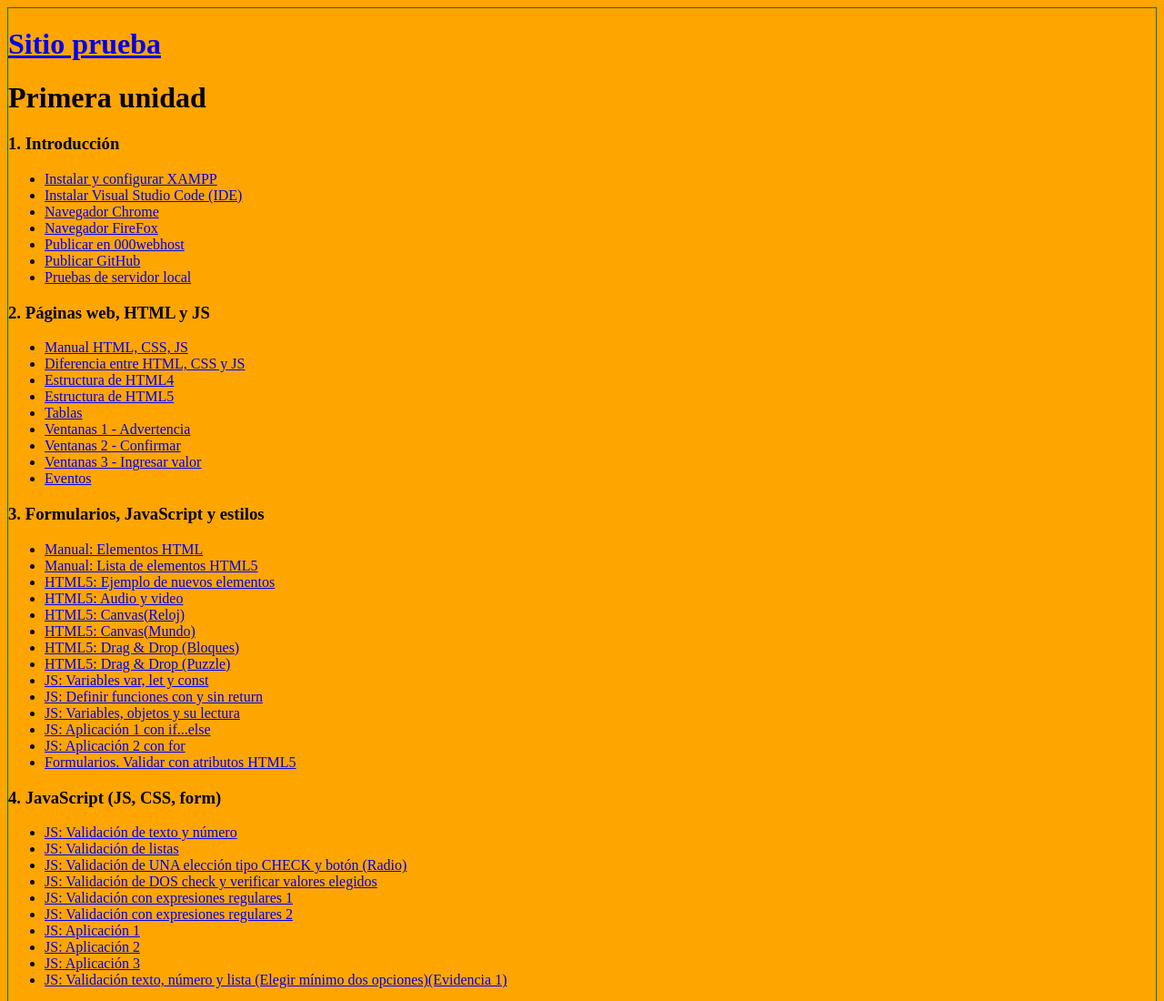
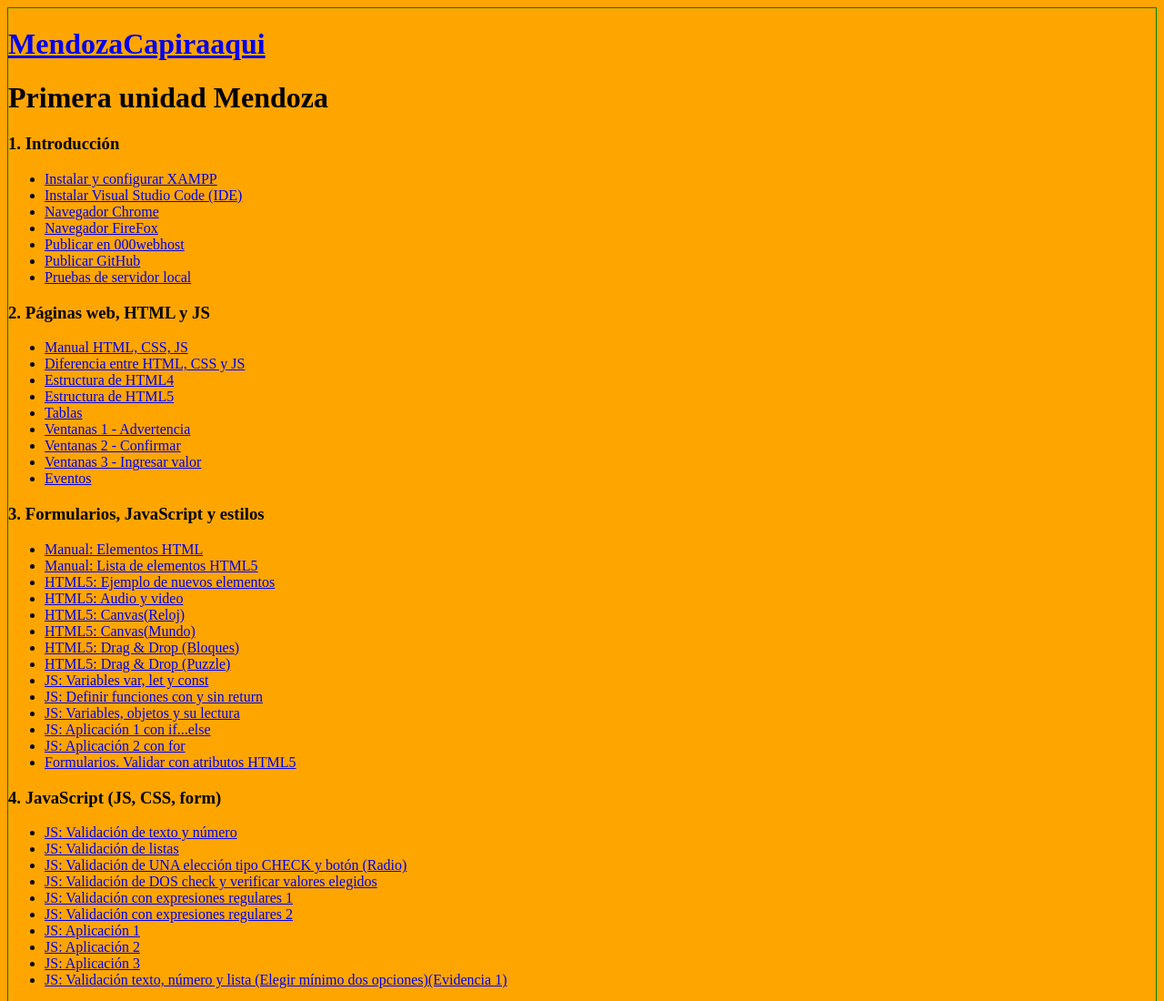
Before and after one commit to FiorelaMendoza/fiorela, a plain HTML site: page index.html in a window 1280 px wide. Shown: the top 1100 px of the page at 91% size. Drawn offline with Linux system fonts and the light colour scheme.

Commit message:
Version 02 modifique index, cree una pag2, tambien carpeta U3

```diff
--- a/index.html
+++ b/index.html
@@ -6,9 +6,9 @@
 <style> body{background-color: orange; border: 1px solid green;} </style>
 </head>
 <body>
-	<h1> <a target="_blank" href="sitio/">Sitio prueba</a> </h1>
+	<h1> <a target="_blank" href="sitio/">MendozaCapiraaqui</a> </h1>
 
-	<h1> Primera unidad </h1>
+	<h1> Primera unidad Mendoza </h1>
 	<h3> 1. Introducción </h3>
 	<ul>
 		<li> <a target="_blank" href="https://www.apachefriends.org/download.html">Instalar y configurar XAMPP</a></li>
```
Also changed, not shown: pagina2.html (added), unid3/fio.html (added).
